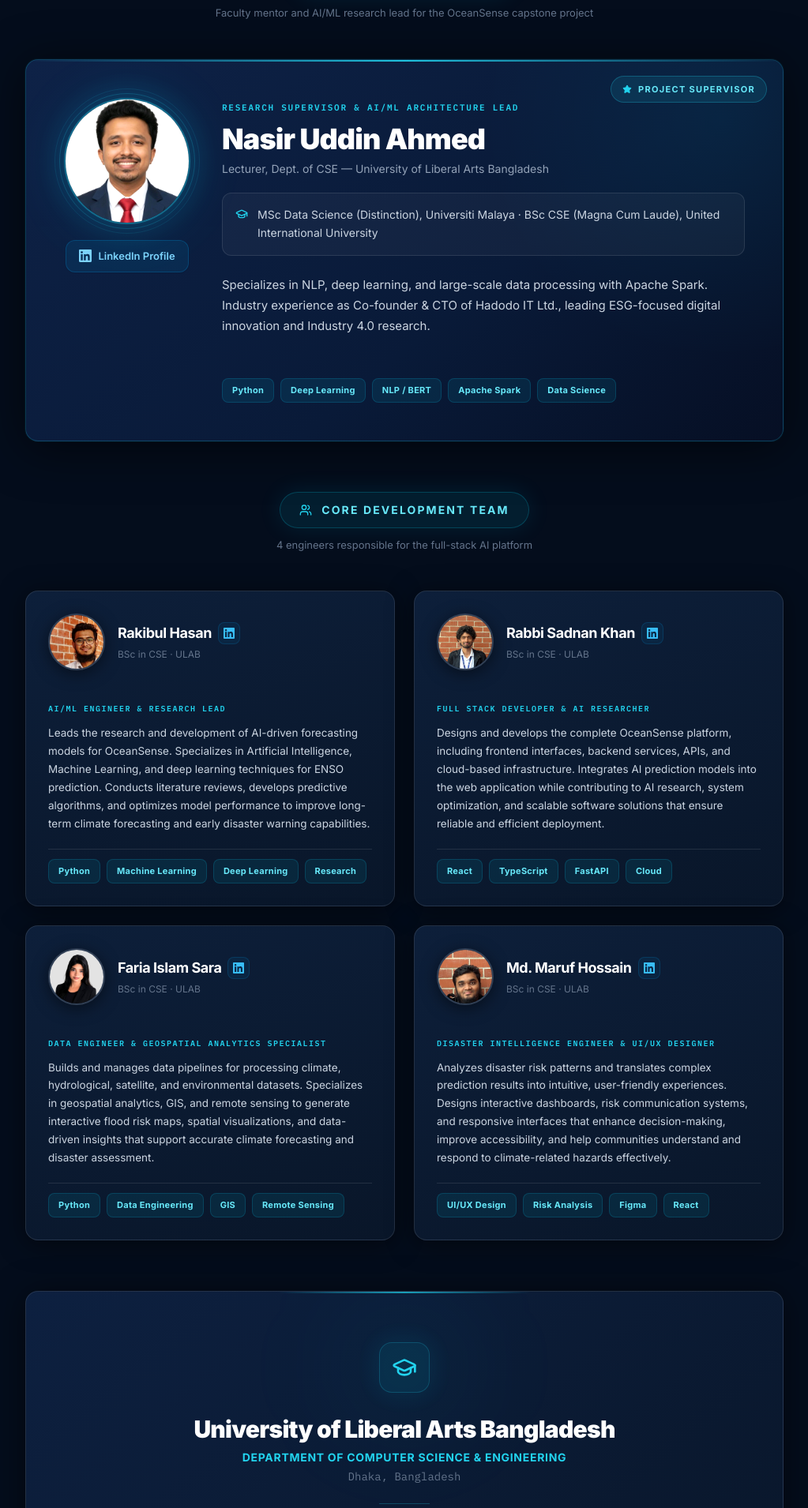
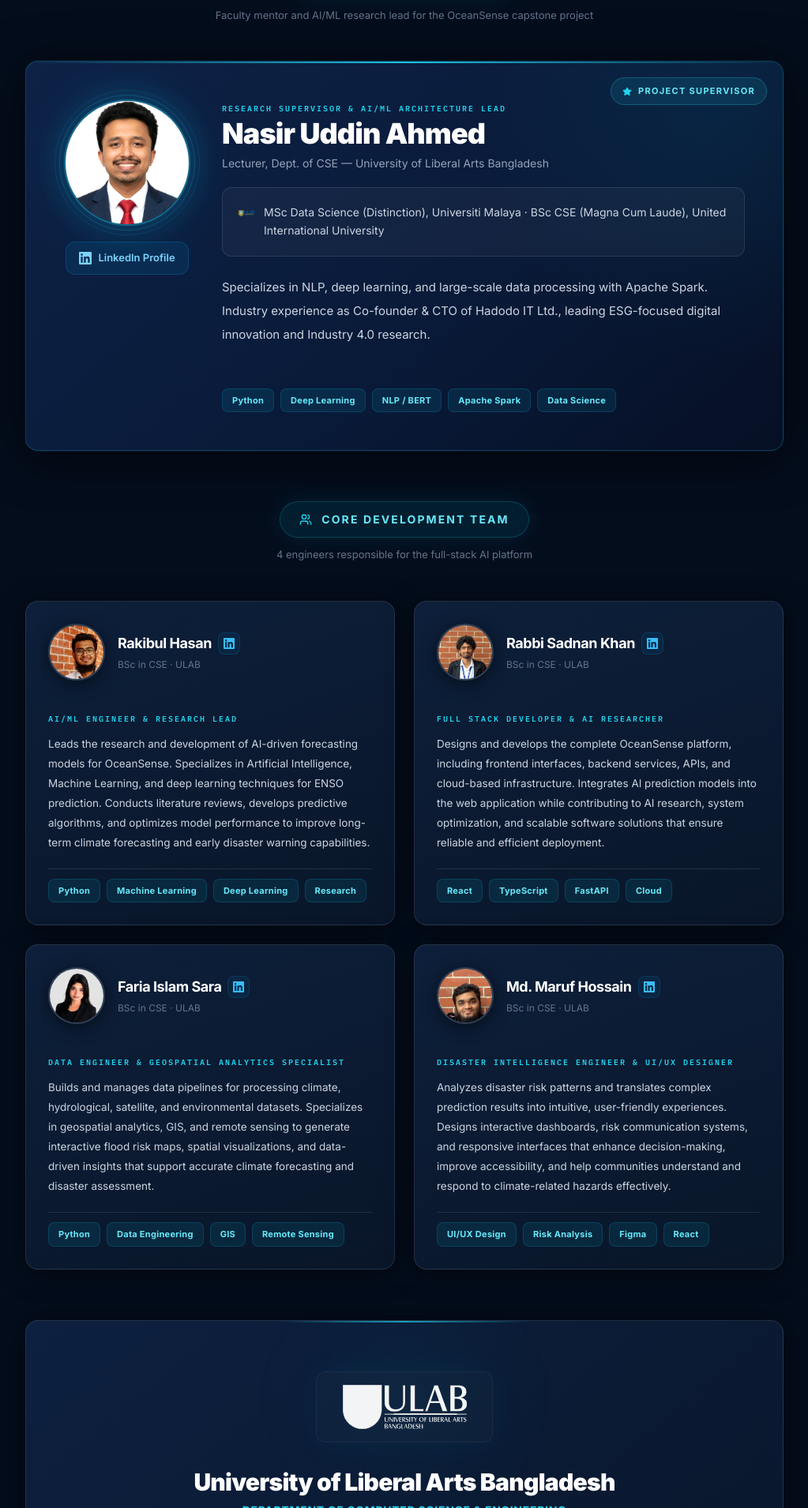
Before and after one commit to Rsk200/oceansense-dashboard, a React (Vite) app in the folder frontend/: page /about in a window 1280 px wide. Shown: the part 730-2640 px from the top of the page at 79% size, without its empty margins (128-1151 px from the left). Built offline with nearby package versions, Linux system fonts and the light colour scheme; no server answers.

Commit message:
UI: Refine About page typography, spacing, and add ULAB logo

```diff
--- a/frontend/src/pages/About.tsx
+++ b/frontend/src/pages/About.tsx
@@ -136,7 +136,7 @@ const StatsBanner = () => {
           <div className="text-4xl font-extrabold text-white mb-1.5 tracking-tight leading-none">
             {value}
           </div>
-          <div className="text-slate-400 text-[11px] uppercase tracking-[0.1em] font-semibold leading-snug">
+          <div className="text-slate-300 text-[12px] uppercase tracking-[0.15em] font-bold leading-snug">
             {label}
           </div>
         </motion.div>
@@ -230,7 +230,7 @@ const SupervisorCard = () => {
 
           {/* Info column */}
           <div className="flex-1 min-w-0 pt-1">
-            <p className="text-cyan-400 text-[11px] font-bold uppercase tracking-[0.16em] mb-3 font-mono">
+            <p className="text-cyan-400 text-[10px] font-bold uppercase tracking-[0.2em] mb-1 font-mono">
               {SUPERVISOR.role}
             </p>
             <h2 className="text-3xl md:text-4xl font-extrabold text-white tracking-tight mb-2 leading-tight">
@@ -239,14 +239,14 @@ const SupervisorCard = () => {
             <p className="text-slate-400 text-sm mb-5">{SUPERVISOR.title}</p>
 
             {/* Degree box */}
-            <div className="flex items-start gap-3 mb-6 p-4 rounded-xl
+            <div className="flex items-start gap-3 mb-6 p-4 md:p-5 rounded-xl
               bg-white/[0.04] border border-white/8">
-              <GraduationCap className="w-4 h-4 text-cyan-400 flex-shrink-0 mt-0.5" />
+              <img src="/ulab-logo.svg" className="w-5 h-5 opacity-80 mt-0.5" alt="ULAB" />
               <p className="text-slate-300 text-sm leading-relaxed">{SUPERVISOR.degree}</p>
             </div>
 
             {/* Bio */}
-            <p className="text-slate-300 text-[15px] leading-[1.75] mb-7">
+            <p className="text-slate-300 text-[15px] leading-[2] mb-7">
               {SUPERVISOR.bio}
             </p>
 
@@ -347,10 +347,10 @@ const MemberCard = ({ person, index }: { person: Person; index: number }) => {
 
         {/* Role + Bio */}
         <div className="flex-1">
-          <p className="text-cyan-400 text-[10px] font-bold uppercase tracking-[0.15em] mb-3 font-mono">
+          <p className="text-cyan-400 text-[10px] font-bold uppercase tracking-[0.2em] mb-3 font-mono">
             {person.role}
           </p>
-          <p className="text-slate-300 text-[13.5px] leading-[1.7]">
+          <p className="text-slate-300 text-[13.5px] leading-[1.85]">
             {person.bio}
           </p>
         </div>
@@ -389,11 +389,14 @@ const AffiliationSection = () => {
         style={{ background: 'radial-gradient(circle, rgba(0,212,255,0.07), transparent 70%)' }} />
 
       <div className="relative p-12 md:p-16">
-        {/* Icon */}
-        <div className="inline-flex items-center justify-center w-16 h-16 rounded-2xl mb-7
-          bg-cyan-500/10 border border-cyan-400/20
-          shadow-[0_0_30px_rgba(0,212,255,0.1)]">
-          <GraduationCap className="w-8 h-8 text-cyan-400" />
+        {/* Logo */}
+        <div className="inline-flex items-center justify-center h-[90px] mb-8 overflow-hidden rounded-xl bg-white/[0.02] border border-white/5 p-4 md:px-8 shadow-[0_0_40px_rgba(0,212,255,0.05)]">
+          <img
+            src="/ulab-logo.svg"
+            alt="ULAB Logo"
+            className="h-full w-auto object-contain"
+            style={{ filter: 'brightness(0) invert(1) opacity(0.95)' }}
+          />
         </div>
 
         <h3 className="text-2xl md:text-3xl font-extrabold text-white mb-2 tracking-tight">
```
Also changed, not shown: frontend/public/ulab-logo.svg (added).
